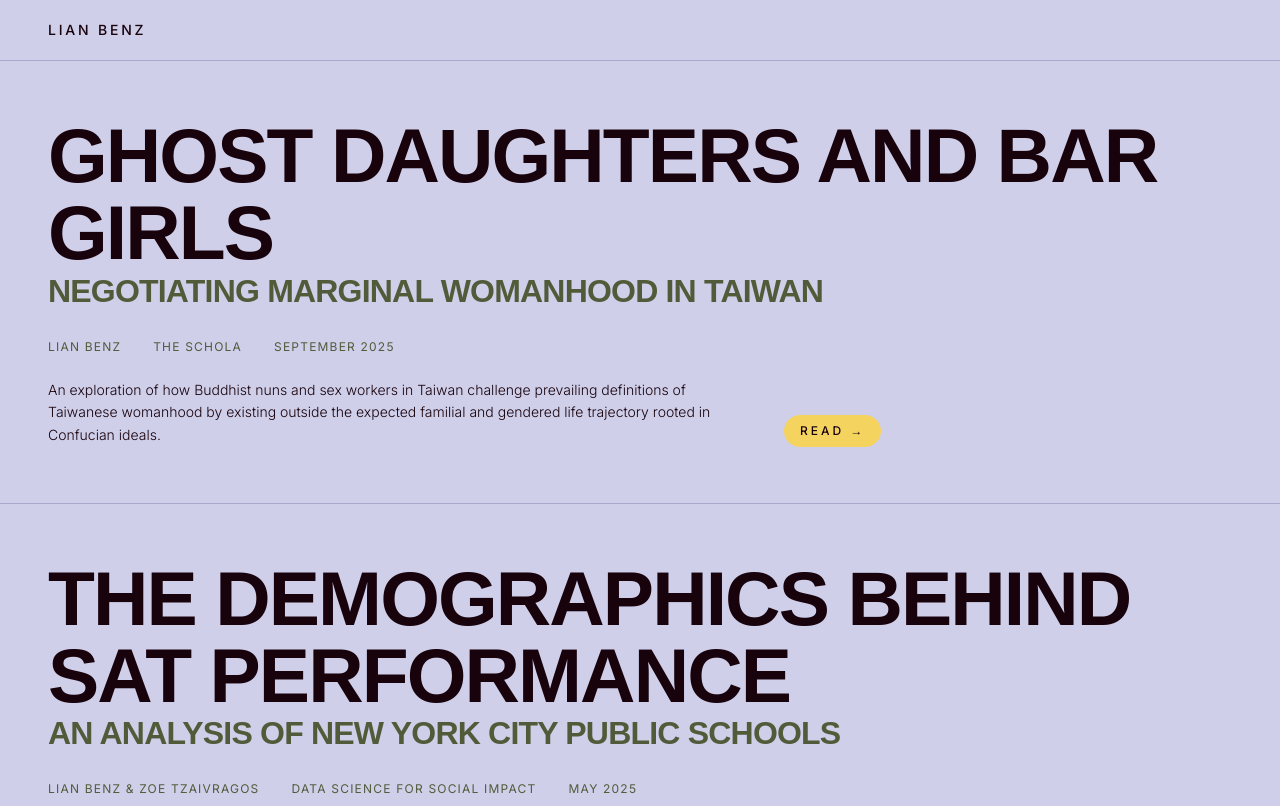
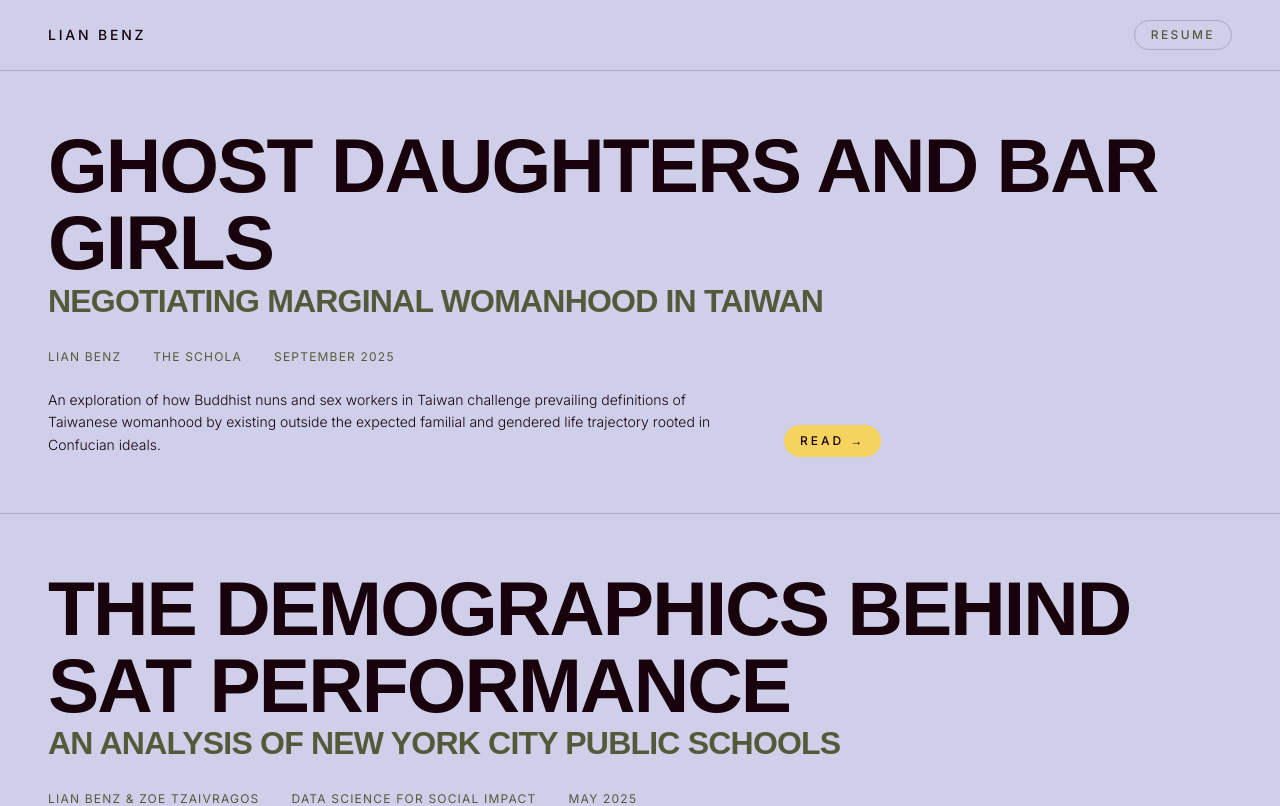
Before and after one commit to gracebenz/lb-website, a Next.js app: page / in a window 1280 px wide. Shown: the top 806 px of the page. Built offline with nearby package versions, Linux system fonts and the light colour scheme; a web font is replaced by a local one.

Commit message:
Add resume link to header
Co-Authored-By: Claude Sonnet 4.6 <noreply@anthropic.com>

```diff
--- a/app/layout.tsx
+++ b/app/layout.tsx
@@ -32,6 +32,15 @@ export default function RootLayout({
           <a href="/" className="text-sm tracking-[0.2em] uppercase font-medium">
             Lian Benz
           </a>
+          <a
+            href="/resume.pdf"
+            target="_blank"
+            rel="noopener noreferrer"
+            className="text-xs tracking-[0.2em] uppercase font-medium px-4 py-1.5 rounded-full border transition-colors hover:opacity-70"
+            style={{ borderColor: "var(--rule)", color: "var(--ink-mid)" }}
+          >
+            Resume
+          </a>
         </header>
         <main className="flex-1">{children}</main>
         <footer
```
Also changed, not shown: 1 other file (tests, documents, lock files or other folders).
